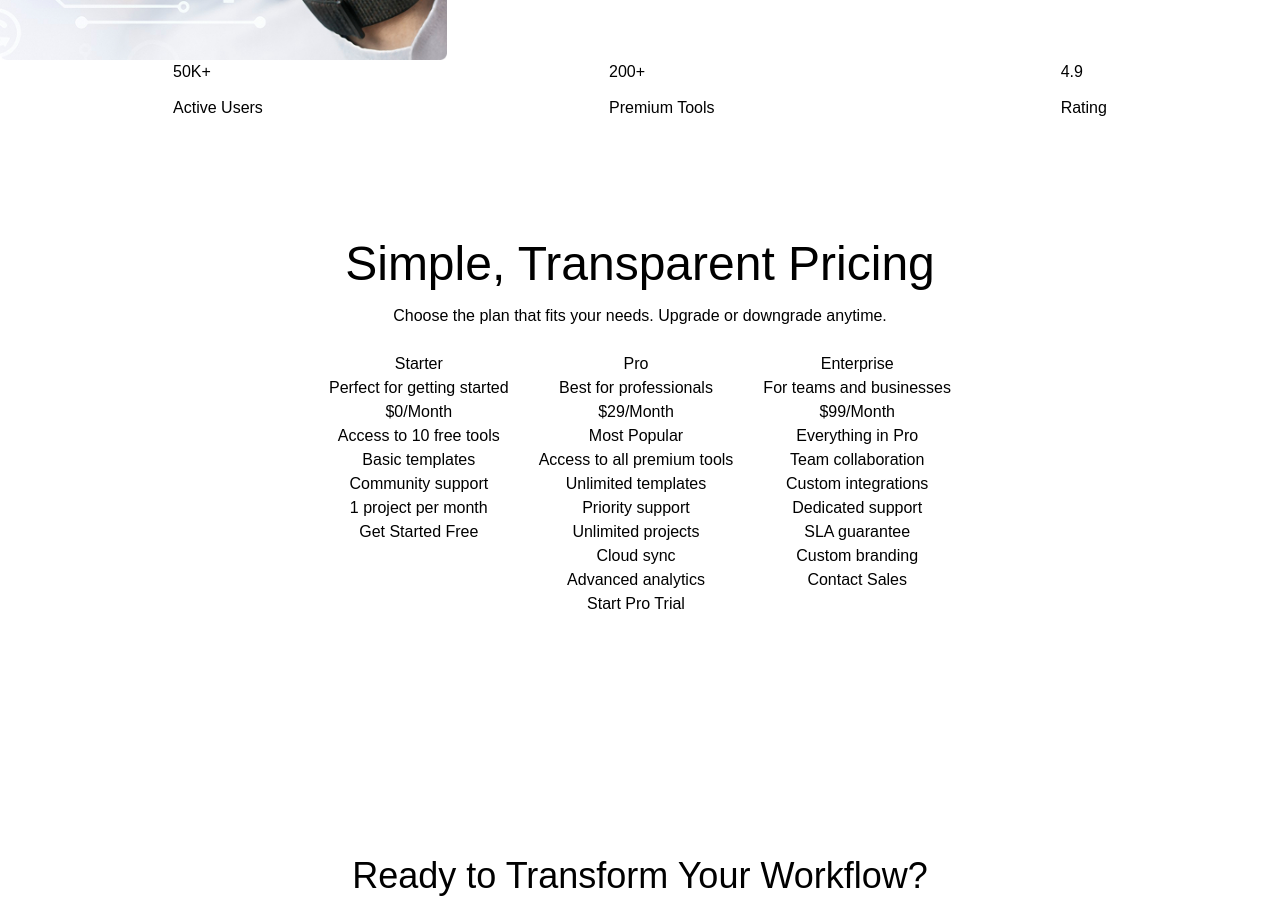
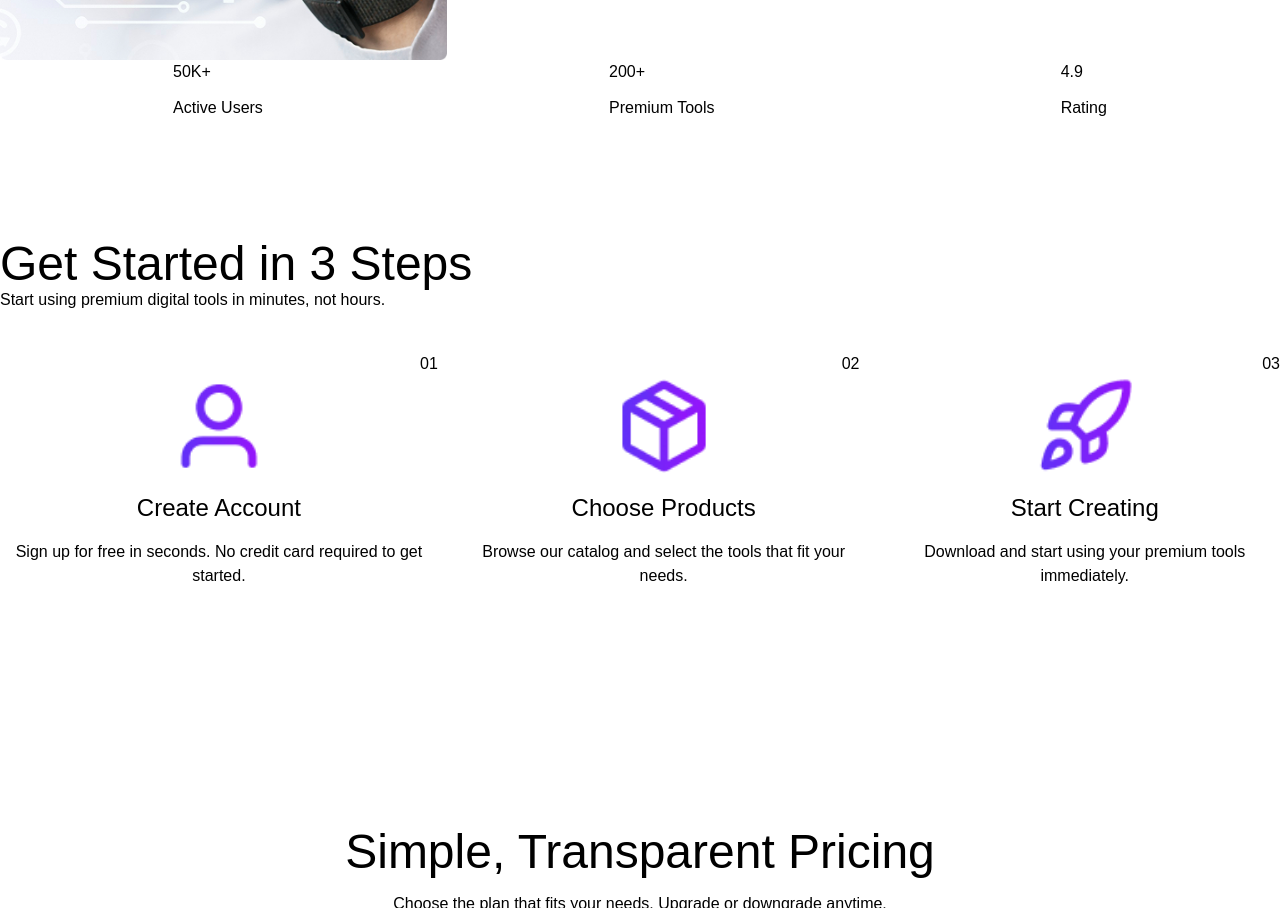
Before and after one commit to rakoon19/assignment-6, a React (Vite) app: page / in a window 1280 px wide. Shown: the part 540-1448 px from the top of the page. Built offline with nearby package versions, Linux system fonts and the light colour scheme.

Commit message:
added steps

```diff
--- /dev/null
+++ b/JSON/step.json
@@ -0,0 +1,20 @@
+[
+    {
+      "serialNo": "01",
+      "imgPath": "../../../public/assets/user.png",
+      "heading": "Create Account",
+      "para": "Sign up for free in seconds. No credit card required to get started."
+    },
+    {
+      "serialNo": "02",
+      "imgPath": "../../../public/assets/package.png",
+      "heading": "Choose Products",
+      "para": "Browse our catalog and select the tools that fit your needs."
+    },
+    {
+      "serialNo": "03",
+      "imgPath": "../../../public/assets/rocket.png",
+      "heading": "Start Creating",
+      "para": "Download and start using your premium tools immediately."
+    }
+  ]
--- a/src/App.jsx
+++ b/src/App.jsx
@@ -3,6 +3,7 @@ import './App.css'
 import Navbar from './Components/Navbar/Navbar'
 import Hero from './Components/Hero/Hero'
 import About from './Components/About/About'
+import Step from './Components/Step/Step'
 import Pricing from './Components/Pricing/Pricing'
 import Testimonial from './Components/Testimonial/Testimonial'
 import Footer from './Components/Footer/Footer'
@@ -15,11 +16,9 @@ function App() {
     <Hero></Hero>
     <About></About>
     {/* <Feature></Feature>
-    <FeatureCard></FeatureCard>
+    <FeatureCard></FeatureCard> */}
     <Step></Step>
-    <StepCard></StepCard> */}
     <Pricing></Pricing>
-    {/* <PricingCard></PricingCard>  */}
     <Testimonial></Testimonial>
     <Footer></Footer>
     </>
--- a/src/Components/Footer/FooterLink.jsx
+++ b/src/Components/Footer/FooterLink.jsx
@@ -7,7 +7,7 @@ const FooterLink = ({ item }) => {
         <div className='flex flex-col gap-3'>
             <h1> { header }</h1>
             <ul className="flex flex-col gap-2">
-                { links.map((link) => (<li><a href={ link.path }>{link.name}</a></li>))}
+                { links.map((link) => (<li key={ link.id }><a href={ link.path } key={ link.id }>{link.name}</a></li>))}
             </ul>
         </div>
     );
--- /dev/null
+++ b/src/Components/Step/Step.jsx
@@ -0,0 +1,20 @@
+import step from '../../../JSON/step.json'
+import StepCard from './StepCard';
+
+const Step = () => {
+    return (
+        <div className='flex flex-col gap-10 py-30'>
+            <div>
+                <h1 className='text-5xl'>Get Started in 3 Steps</h1>
+                <p>Start using premium digital tools in minutes, not hours.</p>
+            </div>
+
+            <div className='flex gap-7.5 justify-between'>
+                { step.map((card) => ( <StepCard card={ card } key={ card.serialNo }></StepCard>))}
+            </div>
+
+        </div>
+    );
+};
+
+export default Step;
--- /dev/null
+++ b/src/Components/Step/StepCard.jsx
@@ -0,0 +1,14 @@
+
+
+const StepCard = ({ card }) => {
+    return (
+        <div className='flex flex-col item-center justify-center text-center'>
+            <span className="text-right">{ card.serialNo }</span>
+            <img src={ card.imgPath} alt="" className='w-25 self-center'/>
+            <h3 className="m-4 text-2xl">{ card.heading }</h3>
+            <p>{ card.para }</p>
+        </div>
+    );
+};
+
+export default StepCard;
```
